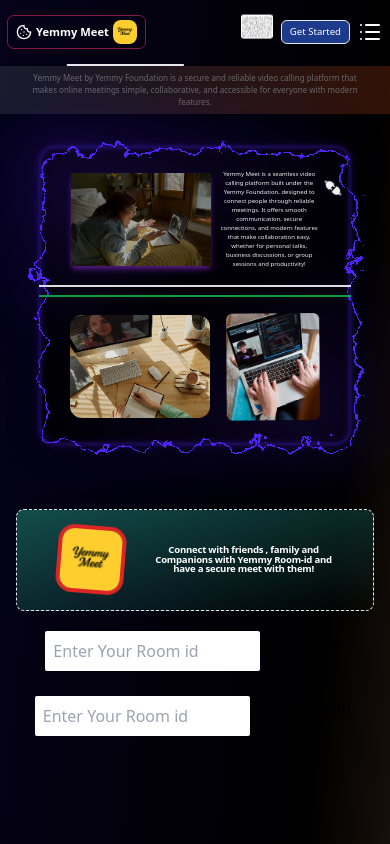
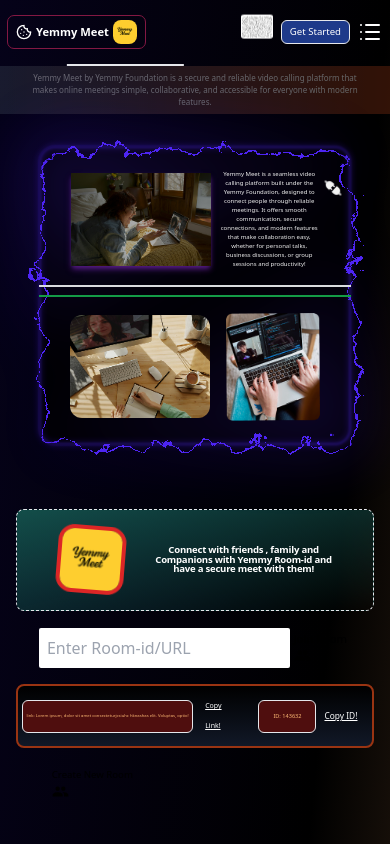
Before and after one commit to shivamgupta951/dashboard, a React (Vite) app: page / in a window 390 px wide. Shown: the top 844 px of the page. Built offline with nearby package versions, Linux system fonts and the light colour scheme.

Commit message:
updated sm screens ui for creating rooms!

```diff
--- a/src/pages/Home.jsx
+++ b/src/pages/Home.jsx
@@ -23,7 +23,7 @@
   };
   const [createRoom, setCreateRoom] = useState(true);
   return (
-    <div id="home" className="w-full h-[900px] sm:h-[1000px] md:h-[800px]">
+    <div id="home" className="w-full h-[1100px] sm:h-[1100px] md:h-[800px]">
       <Navbar />
       <Bar />
       {/* Small sceeens! */}
@@ -86,11 +86,11 @@
                     type="text"
                     value={input}
                     onChange={(e) => setInput(e.target.value)}
-                    className="w-[60%] rounded-sm p-2"
-                    placeholder="Enter Your Room id"
+                    className="w-[70%] rounded-sm p-2"
+                    placeholder="Enter Room-id/URL"
                   />
                   <div
-                    className="btn btn-accent m-1 text-black"
+                    className="btn btn-accent m-1 text-black text-[70%]"
                     onClick={submitHandler}
                   >
                     Join Room <MdGroup size={17} />{" "}
@@ -101,18 +101,41 @@
             <div className="flex justify-center items-center">
               <form action="" className="w-[100%]">
                 <div className="w-full flex justify-center items-center">
-                  <input
-                    type="text"
-                    value={input}
-                    onChange={(e) => setInput(e.target.value)}
-                    className="w-[60%] rounded-sm p-2"
-                    placeholder="Enter Your Room id"
-                  />
+                  <div className="w-[100%] h-16 rounded-lg bg-gradient-to-b from-black to-gray-900 justify-between border-orange-800 border-2 flex items-center text-sm px-1 text-orange-300">
+                    {" "}
+                    {createRoom ? (
+                      <div className="flex w-[100%] items-center justify-between h-[100%] space-x-4">
+                        <div className="h-[90%] w-[67%] flex items-center space-x-3">
+                          <div className="text-[30%] h-[60%] w-[80%] overflow-hidden border rounded-md flex justify-center items-center bg-[#4f0e0e]">
+                            link: Lorem ipsum, dolor sit amet consecteturjcsiuhc
+                            hknashas elit. Voluptas, optio!
+                          </div>{" "}
+                          <div className="cursor-pointer text-white underline text-[50%] border-gray-600">
+                            Copy Link!
+                          </div>
+                        </div>{" "}
+                        <div className="h-[90%] w-[35%] flex space-x-2 px-1 items-center">
+                          <div className="text-[40%] h-[60%] border w-[55%] flex justify-center items-center rounded-md bg-[#4f0e0e]">
+                            ID: 143632
+                          </div>{" "}
+                          <div className="cursor-pointer text-white underline text-[60%] border-gray-600">
+                            Copy ID!
+                          </div>
+                        </div>
+                      </div>
+                    ) : (
+                      <div className="w-full flex justify-center items-center">
+                        Click the button to generate link!
+                      </div>
+                    )}{" "}
+                  </div>
+                </div>
+                <div className="w-full flex justify-center items-center">
                   <div
-                    className="btn btn-error m-1 text-black"
+                    className="text-[60%] btn btn-error m-1 w-[80%] my-5 text-black hover:rotate-3"
                     onClick={submitHandler}
                   >
-                    Create Room <MdGroup size={17} />{" "}
+                    Create New Room <MdGroup size={17} />
                   </div>
                 </div>
               </form>
@@ -183,21 +206,26 @@
                     <div className="flex w-[100%] items-center justify-between h-[100%] space-x-4">
                       <div className="h-[90%] w-[67%] flex items-center space-x-3">
                         <div className="md:text-[30%] lg:text-[45%] h-[60%] w-[80%] overflow-hidden border rounded-md flex justify-center items-center bg-[#4f0e0e]">
-                          link: Lorem ipsum, dolor sit amet consecteturjcsiuhc hknashas elit. Voluptas, optio!
+                          link: Lorem ipsum, dolor sit amet consecteturjcsiuhc
+                          hknashas elit. Voluptas, optio!
                         </div>{" "}
                         <div className="cursor-pointer text-white underline md:text-[50%] lg:text-[60%] border-gray-600">
                           Copy Link!
                         </div>
                       </div>{" "}
                       <div className="h-[90%] w-[35%] flex space-x-2 px-1 items-center">
-                        <div className="text-[40%] h-[60%] border w-[55%] flex justify-center items-center rounded-md bg-[#4f0e0e]">ID: 143632</div>{" "}
+                        <div className="text-[40%] h-[60%] border w-[55%] flex justify-center items-center rounded-md bg-[#4f0e0e]">
+                          ID: 143632
+                        </div>{" "}
                         <div className="cursor-pointer text-white underline text-[60%] border-gray-600">
                           Copy ID!
                         </div>
                       </div>
                     </div>
                   ) : (
-                    <div className="w-full flex justify-center items-center">Click the button to generate link!</div>
+                    <div className="w-full flex justify-center items-center">
+                      Click the button to generate link!
+                    </div>
                   )}{" "}
                 </div>
               </div>
```
